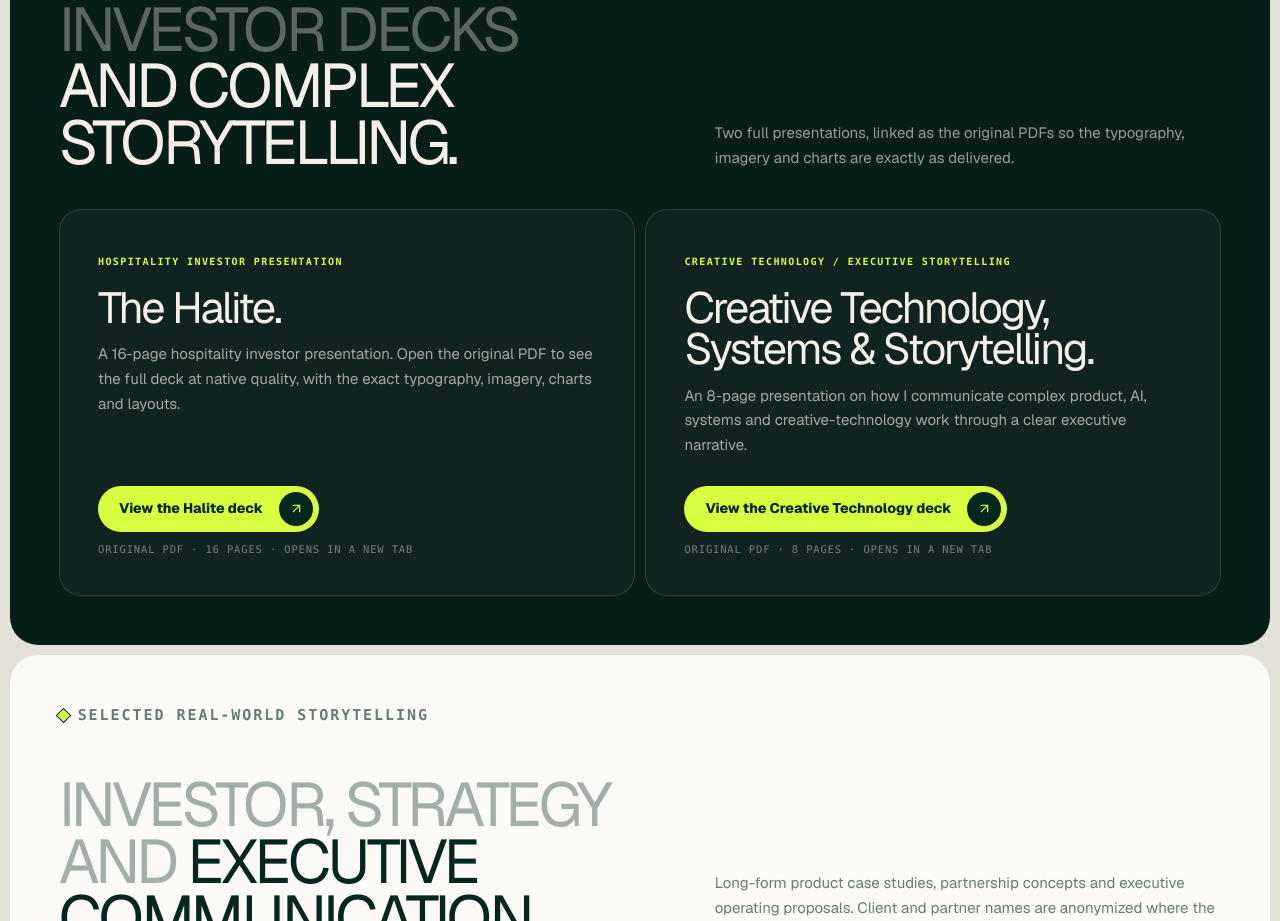
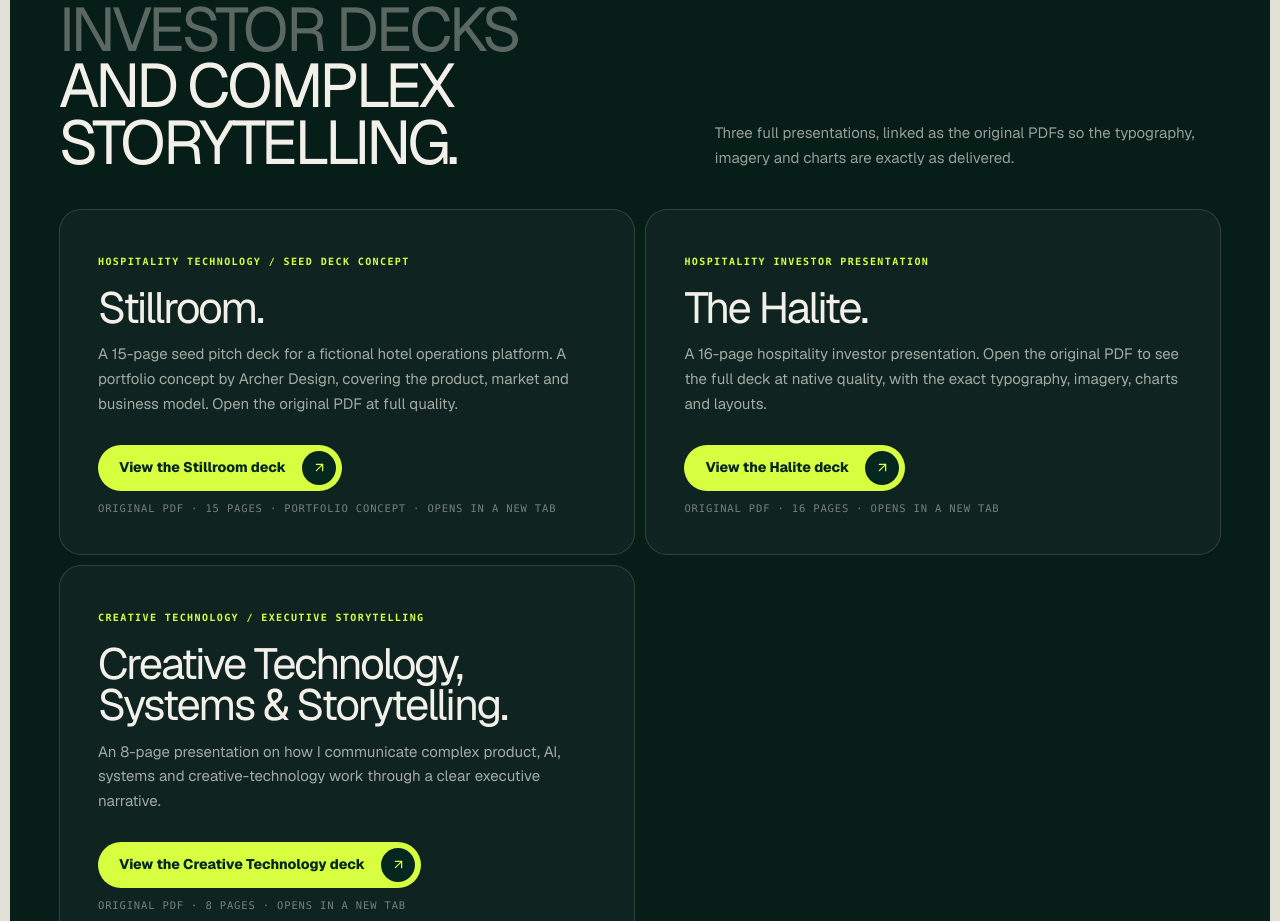
Before and after one commit to devon-gif/portfolio, a Next.js app: page /devon/investor-deal-rooms in a window 1280 px wide. Shown: the part 3780-4701 px from the top of the page. Built offline with nearby package versions, Linux system fonts and the light colour scheme; no server answers.

Commit message:
Add Stillroom seed deck to portfolio presentations

```diff
--- a/app/devon/investor-deal-rooms/page.tsx
+++ b/app/devon/investor-deal-rooms/page.tsx
@@ -147,6 +147,15 @@ const atlas: Record<InvestorAtlasTile, string> = {
 
 const presentations = [
   {
+    eyebrow: "Hospitality technology / seed deck concept",
+    title: "Stillroom.",
+    description:
+      "A 15-page seed pitch deck for a fictional hotel operations platform. A portfolio concept by Archer Design, covering the product, market and business model. Open the original PDF at full quality.",
+    href: "/devon/presentations/Stillroom-Seed-Deck.pdf",
+    button: "View the Stillroom deck",
+    meta: "Original PDF · 15 pages · Portfolio concept · Opens in a new tab",
+  },
+  {
     eyebrow: "Hospitality investor presentation",
     title: "The Halite.",
     description:
@@ -274,7 +283,7 @@ export default function InvestorDealRoomsPage() {
 
         <section className={sub.dark} id="decks">
           <SectionHead eyebrow="Featured presentation work" muted="Investor decks" title="and complex storytelling.">
-            Two full presentations, linked as the original PDFs so the typography, imagery and charts are exactly as
+            Three full presentations, linked as the original PDFs so the typography, imagery and charts are exactly as
             delivered.
           </SectionHead>
           <div className={sub.deckGrid}>
```
Also changed, not shown: 1 other file (tests, documents, lock files or other folders).
